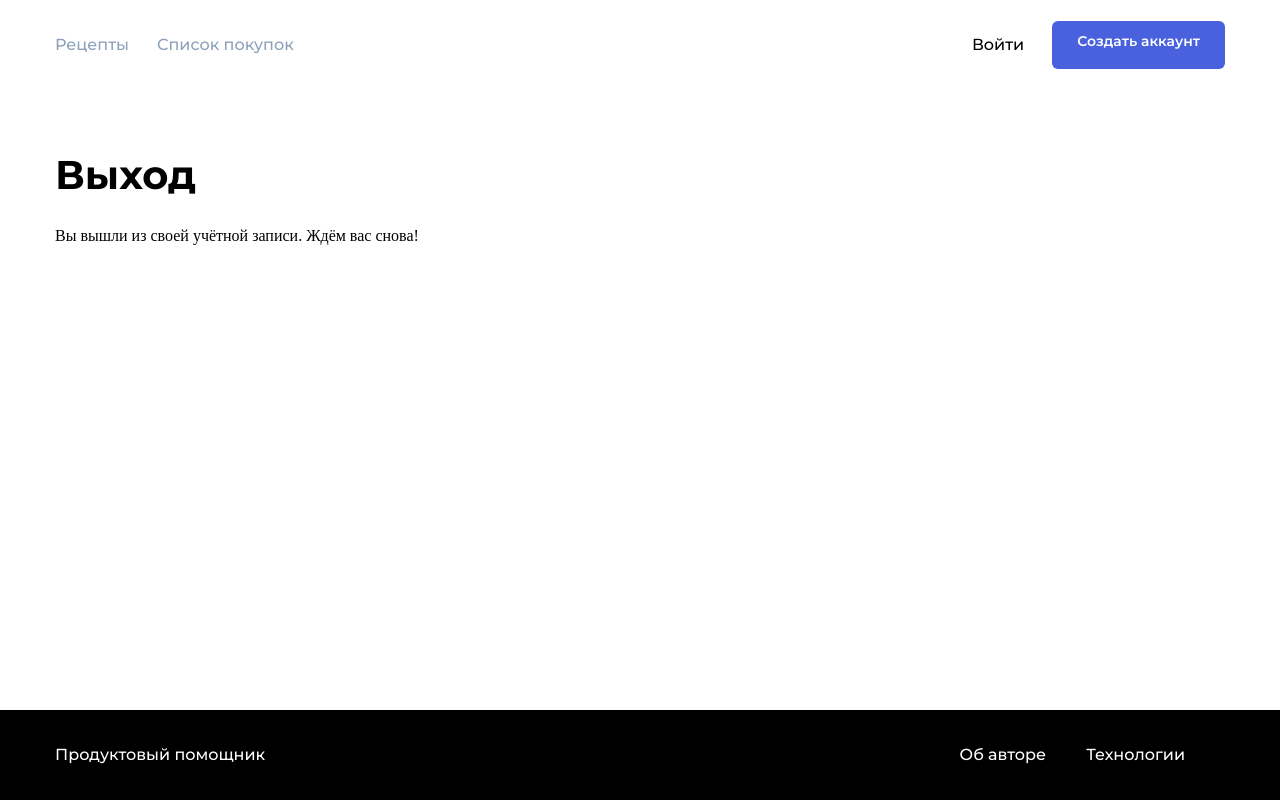
After one commit to vostavhy/foodgram-project, a Django app: template users/templates/registration/logout.html in a window 1280 px wide. The commit adds this page. Run offline with Django 3.2, Linux system fonts and the light colour scheme; the template is opened without the code that fills it, so the values that code supplies are empty.

Commit message:
добавил logout.html

```diff
--- a/templates/base.html
+++ b/templates/base.html
@@ -8,9 +8,9 @@
         <title>{% block title %}Заголовок страницы{% endblock %}</title>
 
         <!-- Загрузка статики -->
-        {% load static %}
         {% block static %}
-            <link rel="stylesheet" href="{% static "css/form.css" %}">
+            {% load static %}
+            <link rel="stylesheet" href="{% static 'css/form.css' %}">
         {% endblock %}
 
     </head>
--- /dev/null
+++ b/users/templates/registration/logout.html
@@ -0,0 +1,16 @@
+{% extends 'base.html' %}
+{% block title %}Вы вышли из системы{% endblock %}
+
+{% block static %}
+    {% load static %}
+    <link rel="stylesheet" href="{% static 'css/index.css' %}">
+{% endblock %}
+
+{% block content %}
+    <main class="main container">
+        <div class="main__header">
+            <h1 class="main__title">Выход</h1>
+        </div>
+        <p>Вы вышли из своей учётной записи. Ждём вас снова!</p>
+    </main>
+{% endblock %}
--- a/users/urls.py
+++ b/users/urls.py
@@ -9,7 +9,7 @@ urlpatterns = [
     path('signup/', views.SignUP.as_view(), name='signup'),
 
     path('login/', auth_views.LoginView.as_view(), name='login'),
-    path('logout/', auth_views.LogoutView.as_view(), name='logout'),
+    path('logout/', auth_views.LogoutView.as_view(template_name='registration/logout.html'), name='logout'),
 
     path('password_change/', auth_views.PasswordChangeView.as_view(), name='password_change'),
     path('password_change/done/', auth_views.PasswordChangeDoneView.as_view(), name='password_change_done'),
```
